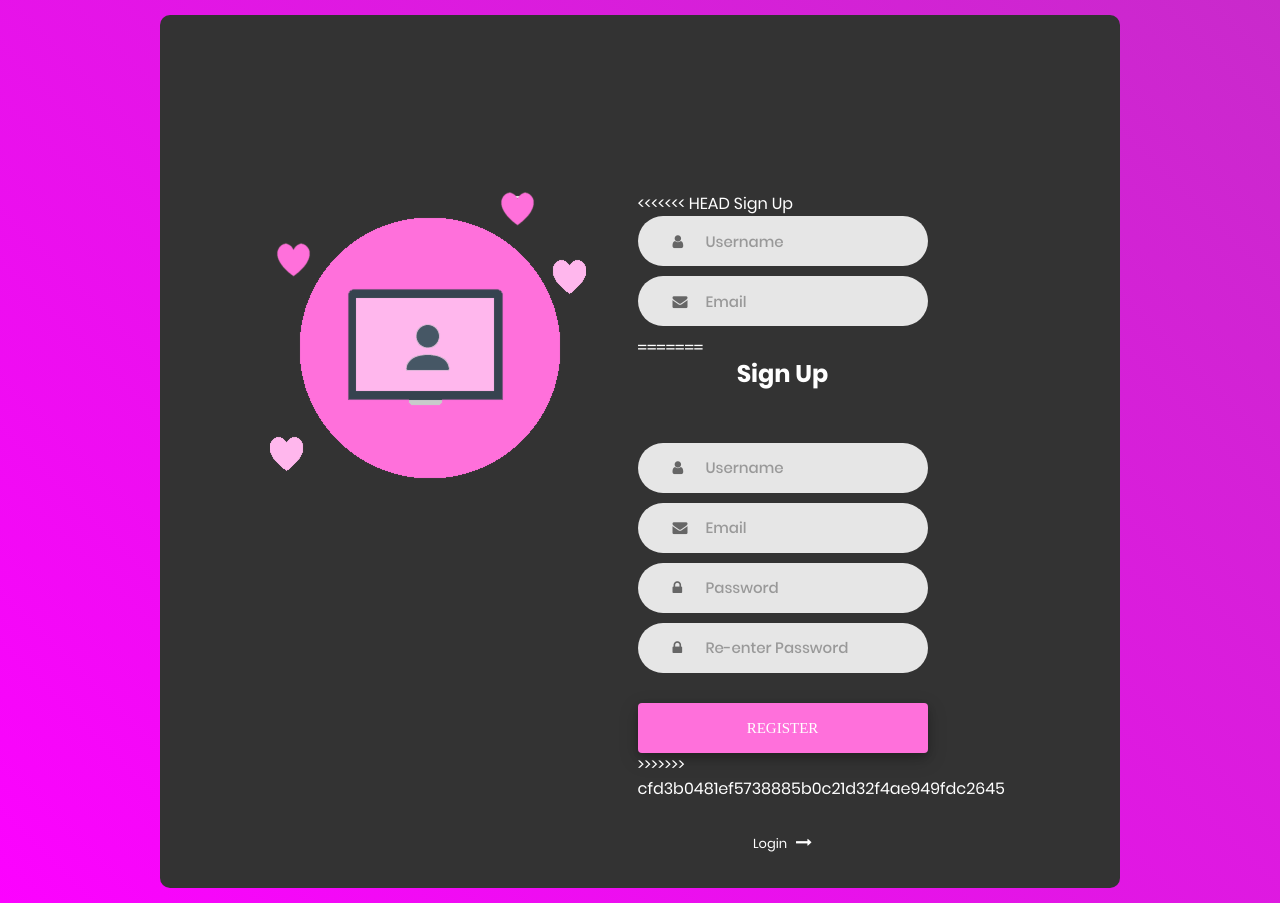
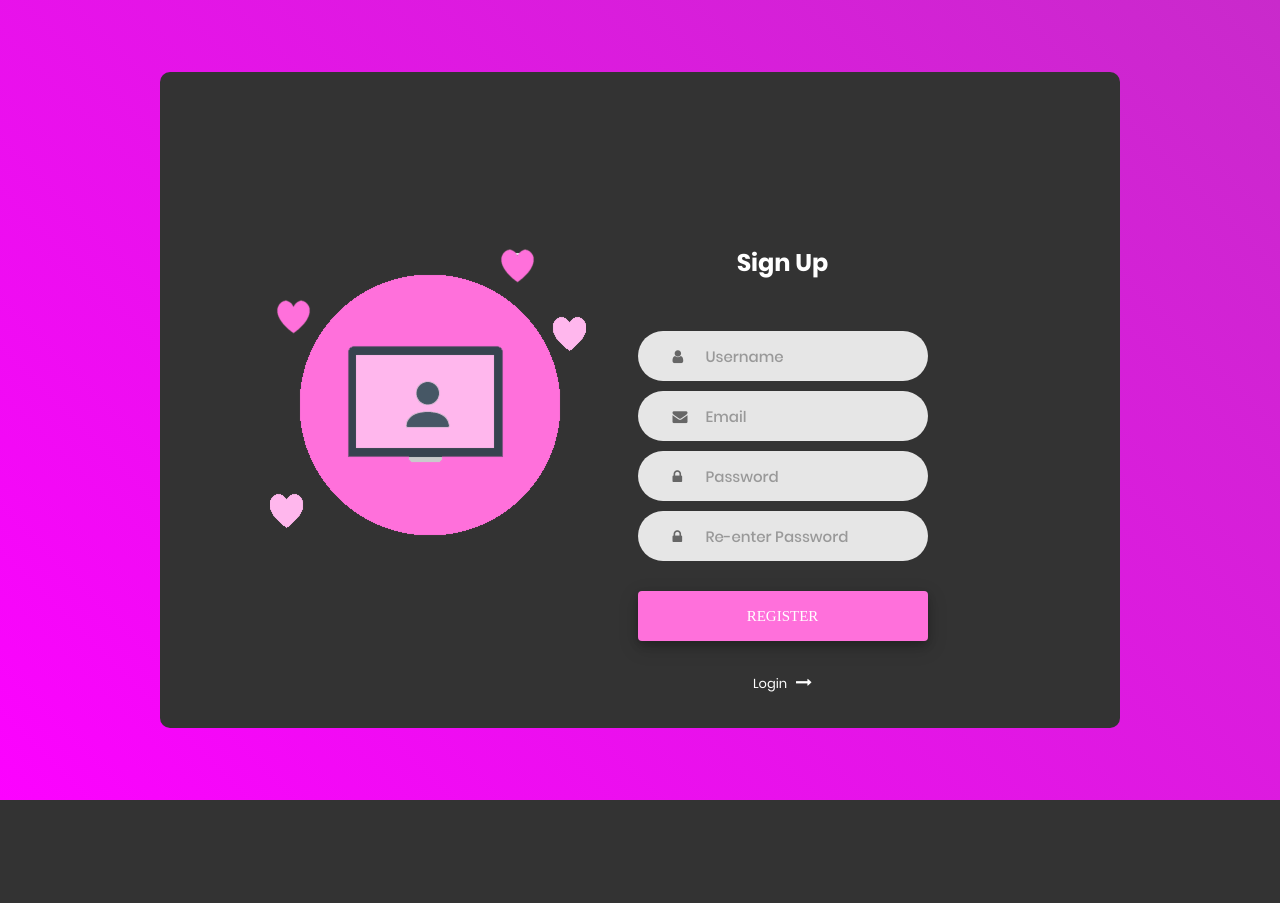
Before and after one commit to padraigmc/Meet-Amour, a PHP site: page /register.php in a window 1280 px wide. After the commit the page ends 800 px from the top, so only its background shows below. Run offline with PHP 8.4, Linux system fonts and the light colour scheme; some web fonts are replaced.

Commit message:
Resolved weird conflicts from origin/master

```diff
--- a/login.php
+++ b/login.php
@@ -46,12 +46,8 @@
 							<img src="img/img-01.png" alt="IMG">
 						</div>
 
-<<<<<<< HEAD
-					<form class="login100-form validate-form" method="POST" action="<?php echo htmlspecialchars($_SERVER["PHP_SELF"]);?>
-=======
 						<div class="col-md-6">
 							<form class="login100-form validate-form" method="POST" action="<?php echo htmlspecialchars($_SERVER["PHP_SELF"]);?>">
->>>>>>> cfd3b0481ef5738885b0c21d32f4ae949fdc2645
 
 								<span class="login100-form-title">
 									Member Login
--- a/profile_search.php
+++ b/profile_search.php
@@ -206,11 +206,7 @@
                 <a class="nav-link js-scroll-trigger" href="<?php echo Database::SUGGEST_MATCH; ?>">Find Matches</a>
             </li>
             <li class="nav-item">
-<<<<<<< HEAD
-                <a class="nav-link js-scroll-trigger" href="register.php">Sign up</a>
-=======
                 <a class="nav-link js-scroll-trigger" href="<?php echo Database::VIEW_PROFILE; ?>">My Profile</a>
->>>>>>> cfd3b0481ef5738885b0c21d32f4ae949fdc2645
             </li>
 
             <li class="nav-item">
--- a/register.php
+++ b/register.php
@@ -55,29 +55,6 @@
 							<div class="col-md-6">
 								<form class="login100-form validate-form" method="POST" action="<?php echo htmlspecialchars($_SERVER["PHP_SELF"]);?>">
 
-<<<<<<< HEAD
-					<form class="login100-form validate-form" method="POST" action="<?php echo htmlspecialchars($_SERVER["PHP_SELF"]);?>
-
-						<span class="login100-form-title">
-							Sign Up
-						</span>
-
-						<div class="wrap-input100 validate-input" data-validate = "Username is required">
-							<input class="input100" type="text" name="username" <?php echo (isset($username)) ? ("value=\"" . $username . "\"") : "placeholder=\"Username\""; ?>
-							<span class="focus-input100"></span>
-							<span class="symbol-input100">
-								<i class="fa fa-user" aria-hidden="true"></i>
-							</span>
-						</div>
-
-						<div class="wrap-input100 validate-input" data-validate = "Valid email is required: ex@abc.xyz">
-							<input class="input100" type="text" name="email" <?php echo (isset($email)) ? ("value=\"" . $email . "\"") : "placeholder=\"Email\""; ?>
-							<span class="focus-input100"></span>
-							<span class="symbol-input100">
-								<i class="fa fa-envelope" aria-hidden="true"></i>
-							</span>
-						</div>
-=======
 									<span class="login100-form-title">
 										Sign Up
 									</span>
@@ -117,7 +94,6 @@
 									<div class="container-login100-form-btn">
 										<input class="login100-form-btn" type="submit" name="submit_user" value="Register">
 									</div>
->>>>>>> cfd3b0481ef5738885b0c21d32f4ae949fdc2645
 
 									<div class="text-center p-t-136">
 											<a href="login.php" class="txt1">Login</a>
```
